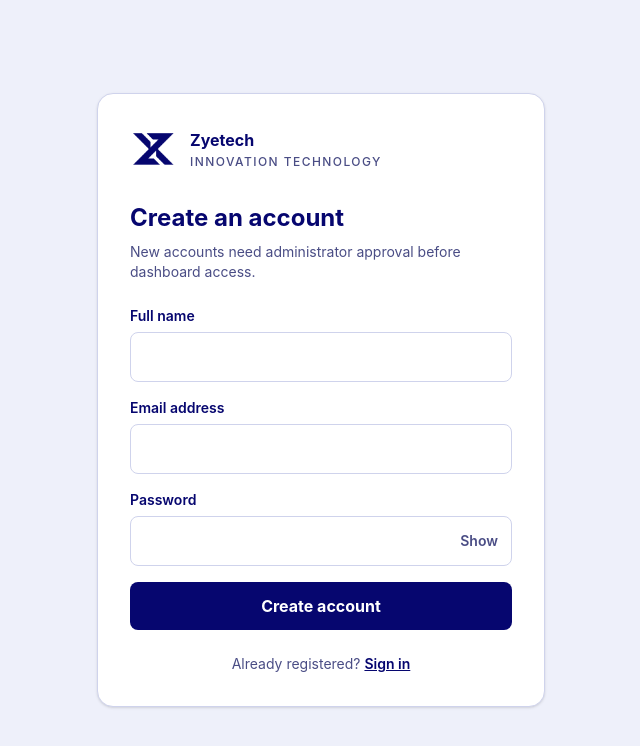
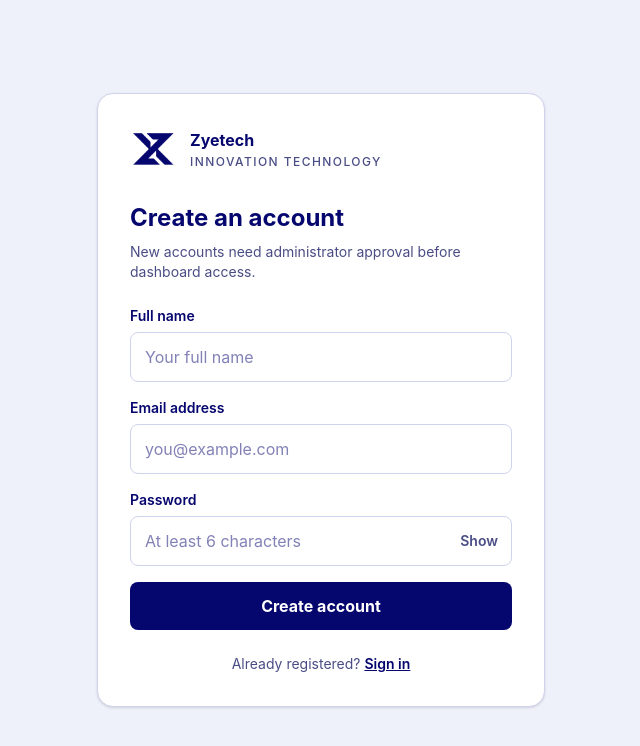
Before and after one commit to chineduoscar/zyetech-attendance, a React (Vite) app: page /register in a window 1280 px wide. Shown: the top 746 px of the page, without its empty margins (319-959 px from the left). Built offline with nearby package versions, Linux system fonts and the light colour scheme; no server answers.

Commit message:
added placeholder to the input fields

```diff
--- a/src/pages/admin/AdminLogin.jsx
+++ b/src/pages/admin/AdminLogin.jsx
@@ -76,6 +76,7 @@ const AdminLogin = () => {
               name="email"
               type="email"
               autoComplete="username"
+              placeholder="you@example.com"
               required
               value={email}
               onChange={(event) => setEmail(event.target.value)}
@@ -95,6 +96,7 @@ const AdminLogin = () => {
                 name="password"
                 type={showPassword ? "text" : "password"}
                 autoComplete="current-password"
+                placeholder="Enter your password"
                 required
                 value={password}
                 onChange={(event) => setPassword(event.target.value)}
--- a/src/pages/admin/Register.jsx
+++ b/src/pages/admin/Register.jsx
@@ -89,6 +89,7 @@ const Register = () => {
               id="register-name"
               name="name"
               autoComplete="name"
+              placeholder="Your full name"
               required
               maxLength={100}
               value={form.name}
@@ -108,6 +109,7 @@ const Register = () => {
               name="email"
               type="email"
               autoComplete="email"
+              placeholder="you@example.com"
               required
               value={form.email}
               onChange={updateField}
@@ -127,6 +129,7 @@ const Register = () => {
                 name="password"
                 type={showPassword ? "text" : "password"}
                 autoComplete="new-password"
+                placeholder="At least 6 characters"
                 minLength={6}
                 required
                 value={form.password}
```
